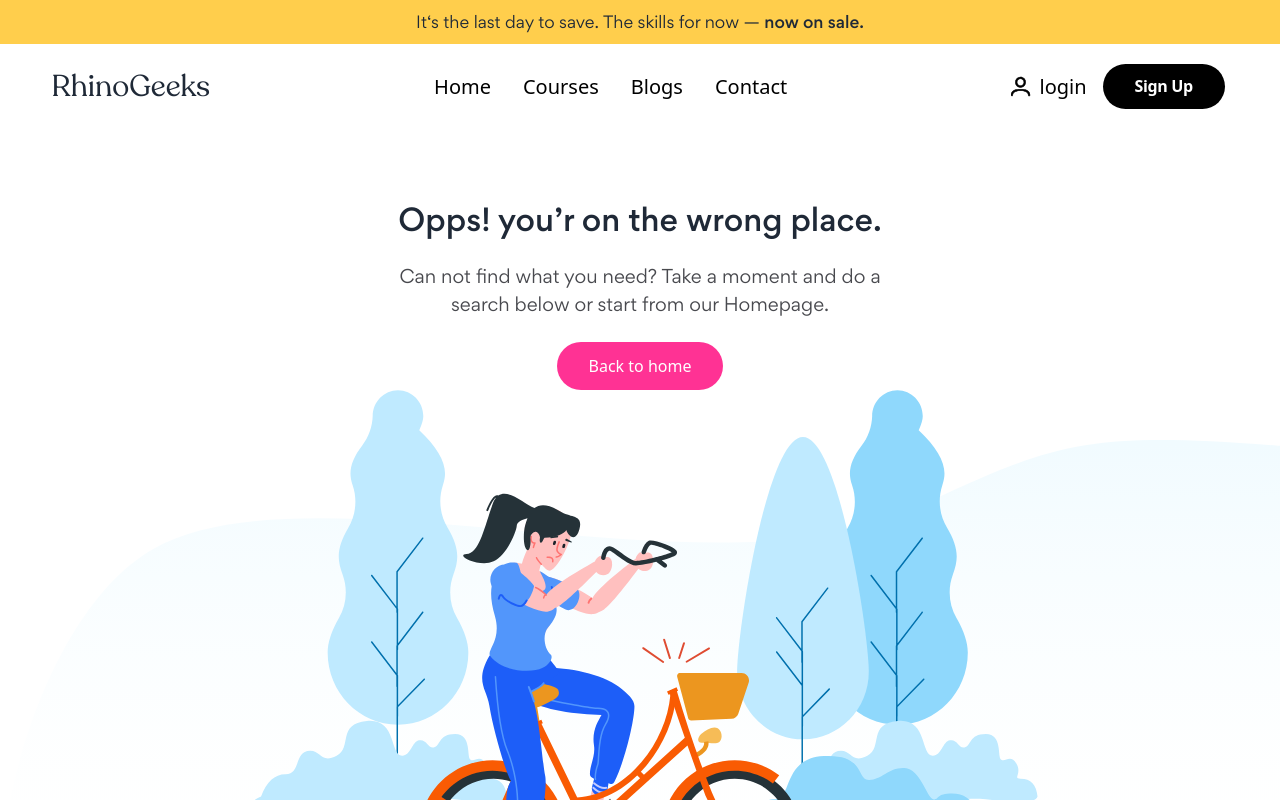
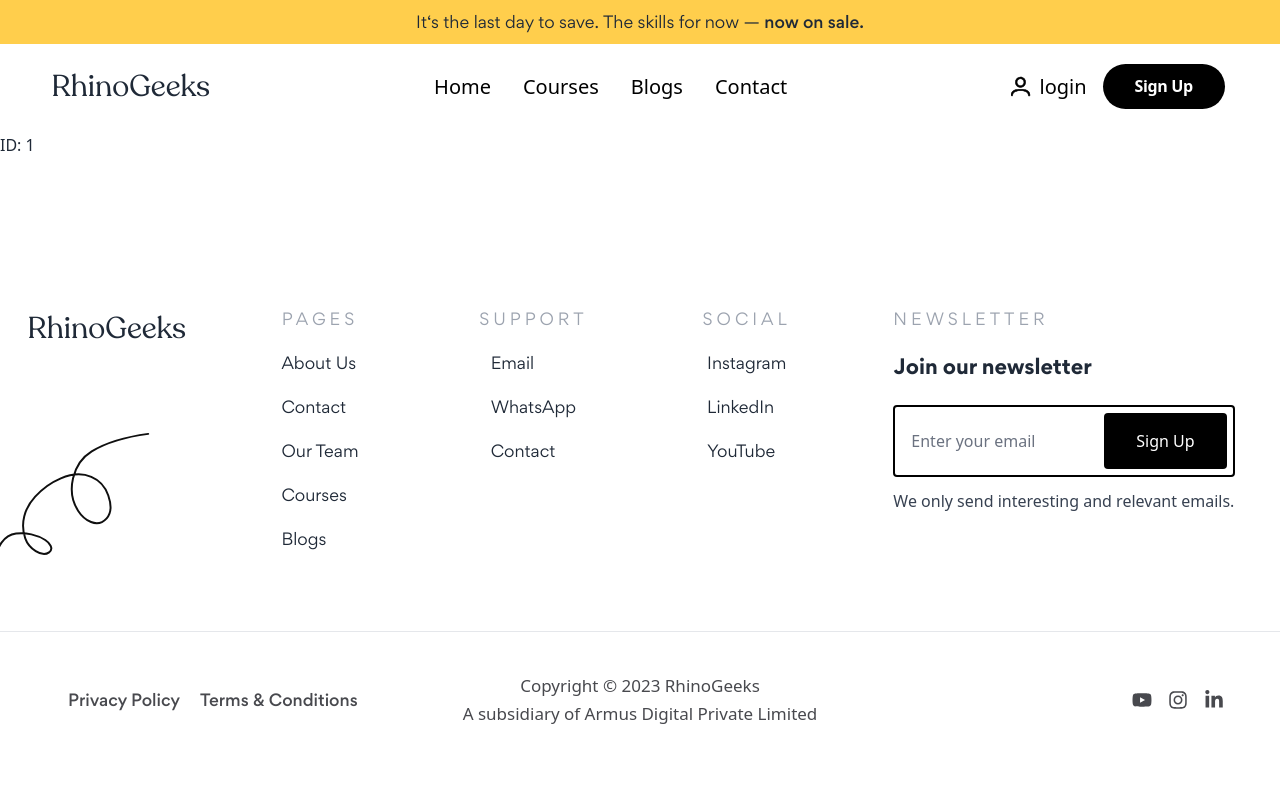
Before and after one commit to adityas-ops/rhino, a Next.js app: page /courses/1 in a window 1280 px wide. Before the commit this address had no page. Shown: the top 800 px of the page. Built offline with nearby package versions, Linux system fonts and the light colour scheme.

Commit message:
22 june 2023

```diff
--- /dev/null
+++ b/pages/courses/[id].js
@@ -0,0 +1,19 @@
+import React from 'react'
+import { useRouter } from 'next/router';
+
+    // const router = useRouter();
+function CourseId() {
+    const router = useRouter();
+    const { id } = router.query;
+
+
+
+  return (
+    <div>
+
+<h1>ID: {id}</h1>
+    </div>
+  )
+}
+
+export default CourseId
```
